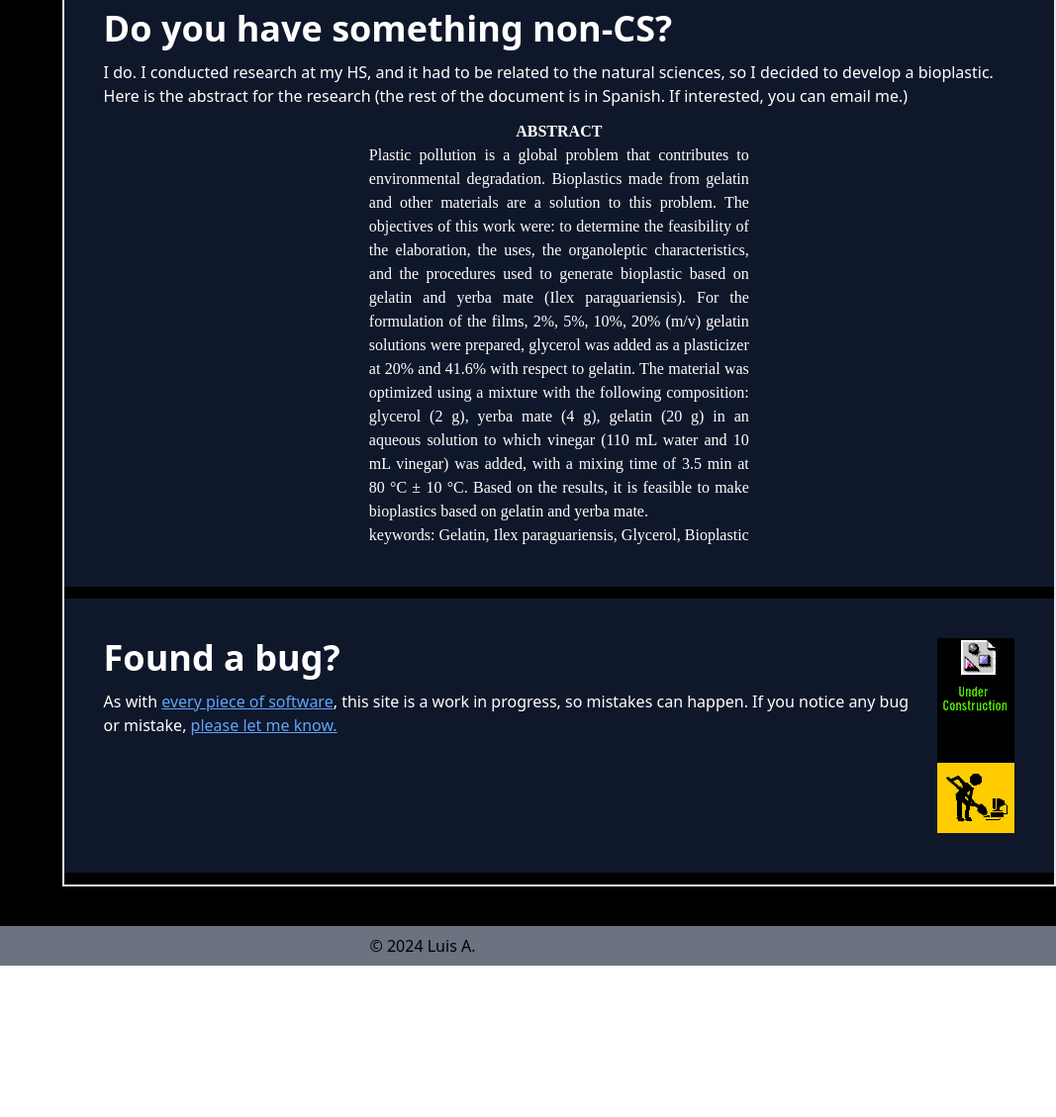
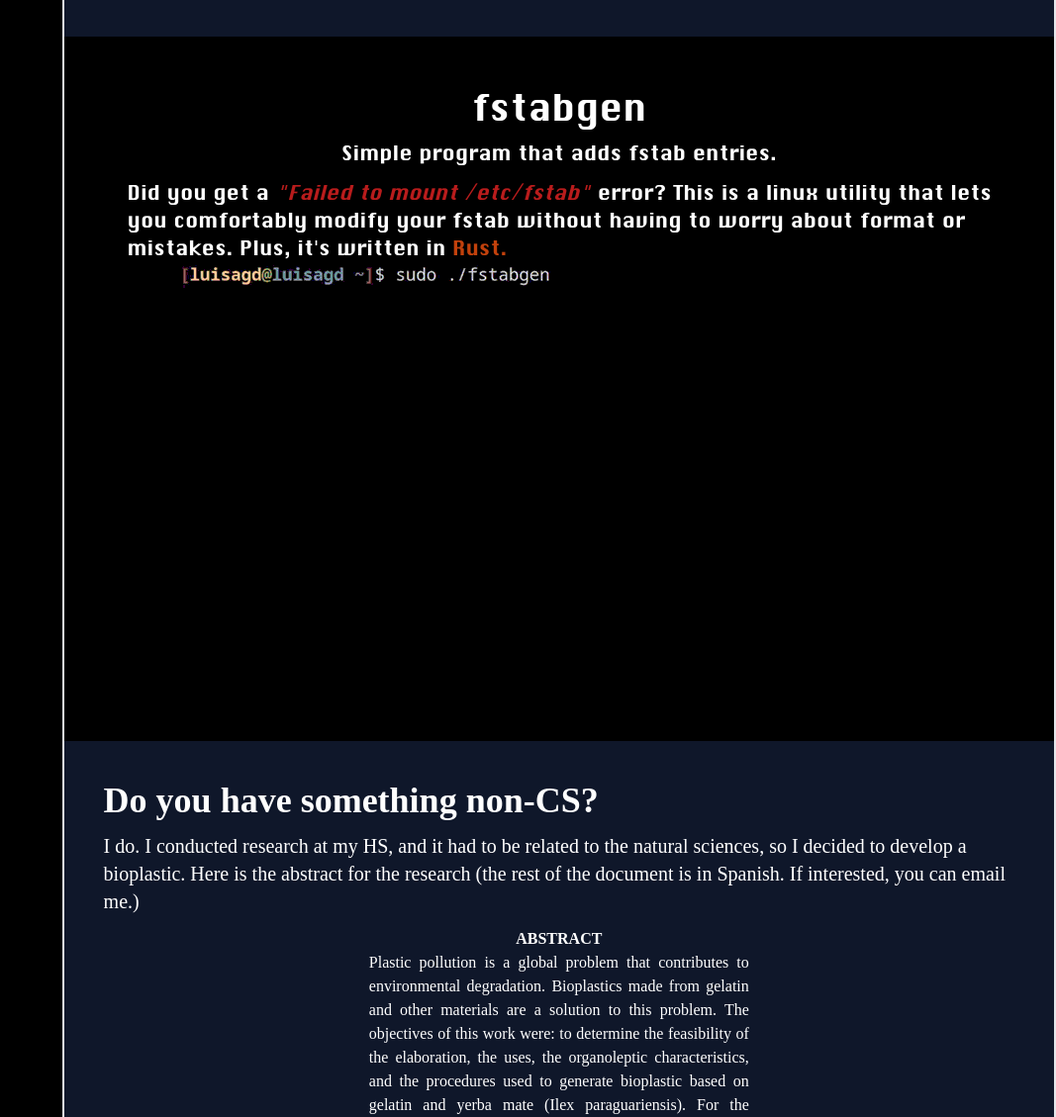
Before and after one commit to luisagd/luisagd.github.io, a Gatsby site: page / in a window 1280 px wide. Shown: the part 1671-2800 px from the top of the page at 99% size, without its empty margins (213-1280 px from the left). Before the commit the page ends 2647 px from the top, so only its background shows below. Built offline with nearby package versions, Linux system fonts and the light colour scheme; Gatsby itself is replaced by a stand-in of ours.

Commit message:
Added fstabgen info. Modified fonts and made minor adjustments to the layout.

```diff
--- a/src/pages/index.js
+++ b/src/pages/index.js
@@ -12,6 +12,7 @@ import hwbomb2 from "../images/computer2.gif";
 import me from "../images/dog.gif";
 import bark from "../sound/bark.mp3";
 import under_construction from "../images/under_construction.gif";
+import fstabgen from "../images/fstabgen.gif";
 
 import wordlist_gn from "../json/wordlist_gn.json";
 import wordlist_es from "../json/wordlist_es.json";
@@ -157,7 +158,7 @@ const IndexPage = () => {
 								<p className="my-3 text-base lg:text-2xl">An online dictionary for Guarani - Spanish.</p>
 								<SearchBar />
 							</div>
-							<div className="flex items-center border p-0">
+							<div className="flex items-center border p-0 my-10">
 								<p className="text-sm lg:text-base [font-family:_MS_PGothic,_Georgia] [text-shadow:_1px_2px_0px_rgb(255_0_0_/_60%)] aliased">
 									Technical jargon: I OCR'd, sanitized and parsed the physical dictionary with a Python script. I've
 									done the heavy lifting, so (hopefully) no one else has to! I used the Bible for my corpus, but I also
@@ -178,7 +179,7 @@ const IndexPage = () => {
 									<img src={nn} className="mx-auto " />A simplified animation of the transformer model.
 								</div>
 							</div>
-							<div className="text-left  pl-6">
+							<div className="text-left pl-6">
 								<p className="italic ">And the paper?</p> I will write and publish my results at{" "}
 								<span className="italic bg-red-600">[coming soon]</span> once I get a chance to train further my model
 								with a better machine. (And also because local universities here don't let you publish as an
@@ -188,14 +189,34 @@ const IndexPage = () => {
 								</a>
 							</div>
 						</div>
+						<div className=" my-3 lg:p-10">
+							<div className="mx-auto font-chicago aliased ">
+								<h1 className="text-3xl lg:text-4xl text-center">fstabgen</h1>
+								<h2 className="text-center my-3 text-sm lg:text-xl">
+									Simple program that adds fstab entries. <br />
+								</h2>
+								<p className=" text-sm lg:text-xl mx-auto pl-6">
+									Did you get a <span className="text-red-700 italic">"Failed to mount /etc/fstab"</span> error? This is
+									a linux utility that lets you comfortably modify your fstab without having to worry about format or
+									mistakes. Plus, it's written in <span className="text-orange-700">Rust.</span>
+								</p>
+							</div>
+							<div className="mx-auto text-xs">
+								<img src={fstabgen} className="mx-auto" />
+								{/* fstab file made easy. */}
+							</div>
+						</div>
 						<div className="bg-slate-900 my-3 p-4 lg:p-10">
 							<div>
-								<h1 className="text-3xl lg:text-4xl font-bold font-[]">Do you have something non-CS?</h1>
-								<p className="my-3">
-									I do. I conducted research at my HS, and it had to be related to the natural sciences, so I decided to
-									develop a bioplastic. Here is the abstract for the research (the rest of the document is in Spanish.
-									If interested, you can email me.)
-								</p>
+								<div className="[font-family:__Times_New_Roman,_Georgia]">
+									<h1 className="text-3xl lg:text-4xl font-bold ">Do you have something non-CS?</h1>
+									<p className="my-3 lg:text-xl">
+										I do. I conducted research at my HS, and it had to be related to the natural sciences, so I decided
+										to develop a bioplastic. Here is the abstract for the research (the rest of the document is in
+										Spanish. If interested, you can email me.)
+									</p>
+								</div>
+
 								<div className="[font-family:__Times_New_Roman,_Georgia]">
 									<h2 className="font-bold text-center">ABSTRACT</h2>
 									<p className="text-justify lg:w-96 mx-auto text-sm lg:text-base">
@@ -215,8 +236,8 @@ const IndexPage = () => {
 							</div>
 						</div>
 						<div className="bg-slate-900 my-3 p-4 lg:p-10 flex">
-							<div className="pr-5">
-								<h1 className="text-3xl lg:text-4xl font-bold font-[]">Found a bug?</h1>
+							<div className="pr-5 font-montserrat">
+								<h1 className="text-3xl lg:text-4xl font-bold ">Found a bug?</h1>
 								<p className="my-3">
 									As with{" "}
 									<a href="https://en.wikipedia.org/wiki/Ariane_flight_V88" className="underline text-blue-400">
```
Also changed, not shown: src/images/fstabgen.gif (added).
